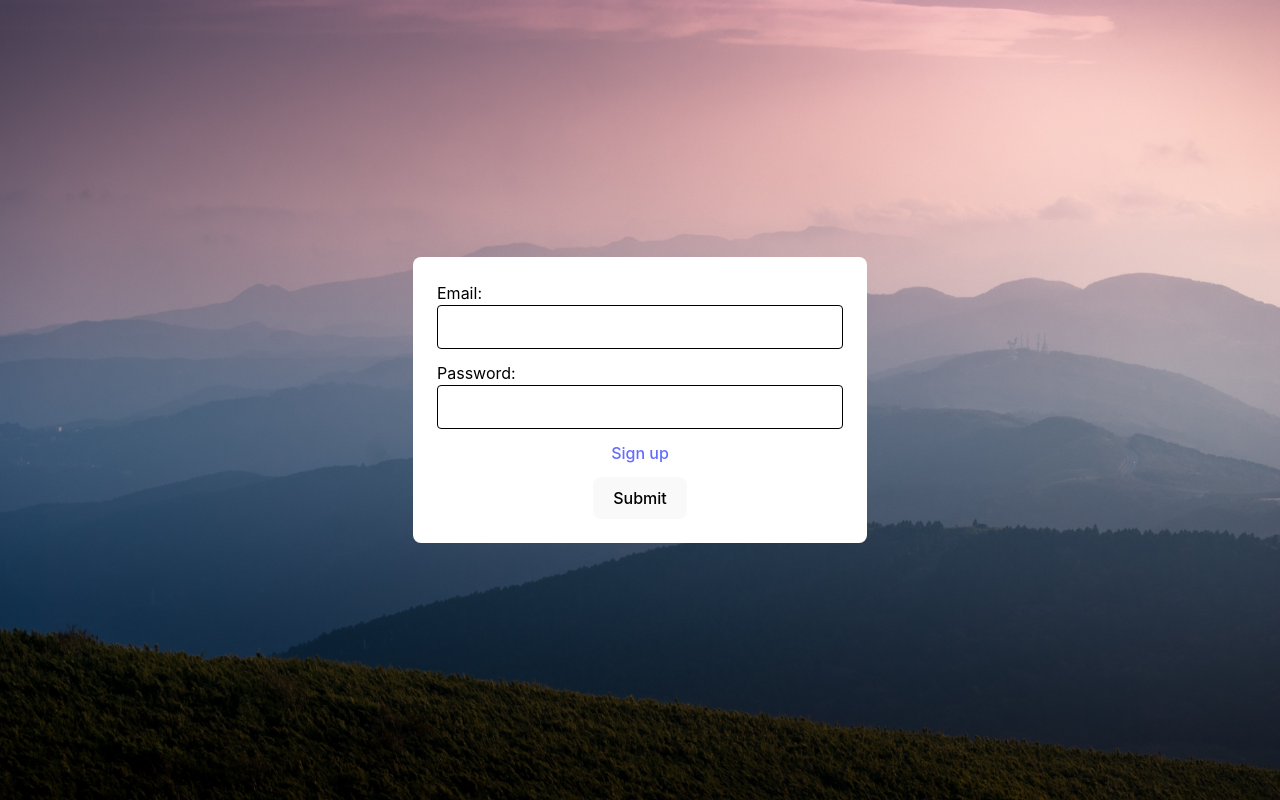
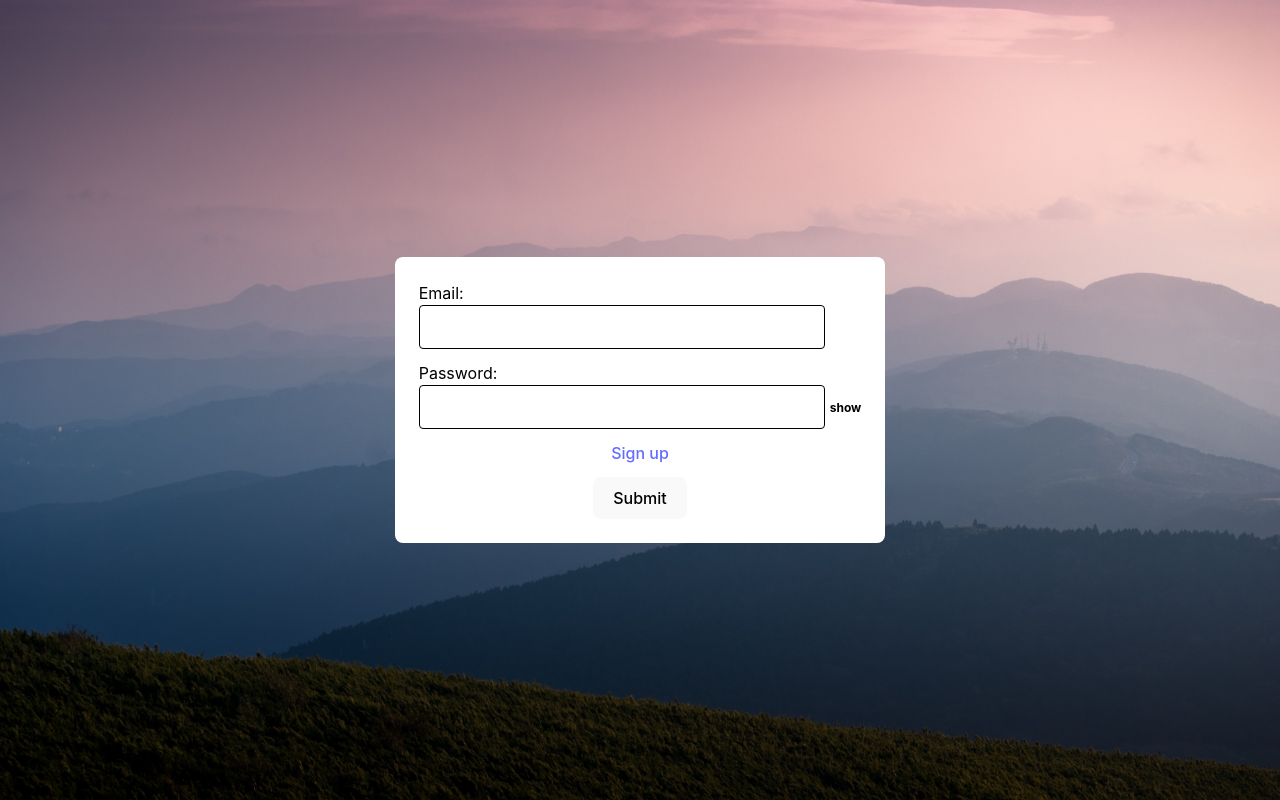
Before and after one commit to Gustavokunde/leadForm, a React (Vite) app in the folder frontend/: page / in a window 1280 px wide. Built offline with nearby package versions, Linux system fonts and the light colour scheme; no server answers; what amazon-cognito-identity-js would draw is missing.

Commit message:
hided password and added show and hide button

```diff
--- a/frontend/src/components/Input/index.tsx
+++ b/frontend/src/components/Input/index.tsx
@@ -1,4 +1,4 @@
-import { InputHTMLAttributes } from "react";
+import { InputHTMLAttributes, useState } from "react";
 import { Container } from "./styles";
 
 interface InputDynamicProps {
@@ -9,10 +9,19 @@ interface InputDynamicProps {
 type InputProps = InputDynamicProps & InputHTMLAttributes<HTMLInputElement>;
 
 const Input = (props: InputProps) => {
+  const [showPassword, setShowPassword] = useState(false);
+
   return (
     <Container>
       <label>{props.label}:</label>
-      <input {...props} />
+      <div>
+        <input {...props} type={showPassword ? "text" : props.type} />
+        {props.type === "password" && (
+          <strong onClick={() => setShowPassword(!showPassword)}>
+            {showPassword ? "hide" : "show"}
+          </strong>
+        )}
+      </div>
       <span>{props.errorMessage}</span>
     </Container>
   );
--- a/frontend/src/components/Input/styles.ts
+++ b/frontend/src/components/Input/styles.ts
@@ -12,6 +12,7 @@ export const Container = styled.section`
   }
   display: flex;
   flex-direction: column;
+  align-items: flex-start;
   width: 100%;
 
   label {
@@ -22,4 +23,10 @@ export const Container = styled.section`
     font-size: 12px;
     text-align: start;
   }
+
+  strong {
+    cursor: pointer;
+    font-size: 12px;
+    padding-left: 5px;
+  }
 `;
--- a/frontend/src/pages/Login/index.tsx
+++ b/frontend/src/pages/Login/index.tsx
@@ -7,6 +7,7 @@ import { Form } from "../../styles/form.styles";
 
 const Login = () => {
   const navigate = useNavigate();
+
   const formik = useFormik({
     initialValues: {
       email: "",
@@ -37,7 +38,11 @@ const Login = () => {
   return (
     <Form onSubmit={formik.handleSubmit}>
       <Input type="email" {...inputFormHandler("email")} label="Email" />
-      <Input type="tel" {...inputFormHandler("password")} label="Password" />
+      <Input
+        type="password"
+        {...inputFormHandler("password")}
+        label="Password"
+      />
       <Link to={"signup"}>Sign up</Link>
       <button>Submit</button>
     </Form>
```
